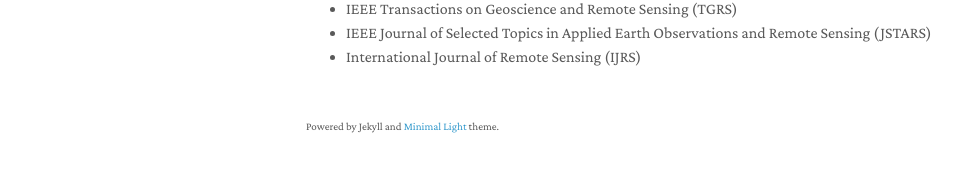
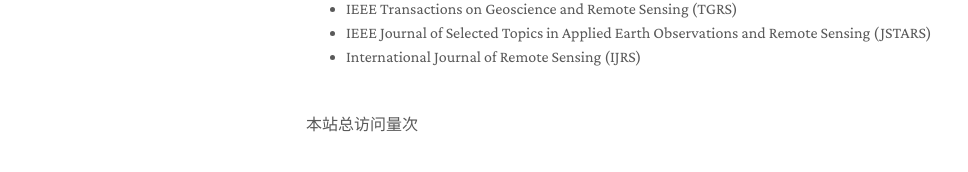
Before and after one commit to Margin1996/WHUlwb.github.io, a Jekyll site: the page built from index.md, in a window 1280 px wide and 900 px high, scrolled down 1272 px. Shown: the part 693-865 px from the top of the window, without its empty margins (164-1132 px from the left). Built offline with Jekyll 4.4.1, drawn with Linux system fonts in a browser that asks for light colours; nearby versions of some CDN libraries; comment, search, counter and statistics services are not loaded; a style sheet for code colours, icons or effects is not loaded; our own code applies the rules of GitHub Pages for plain Markdown files.

Commit message:
Update homepage.html

```diff
--- a/_layouts/homepage.html
+++ b/_layouts/homepage.html
@@ -100,13 +100,13 @@
       <br>
 
       {% if site.enable_footnote %}
-      <p><small>Powered by Jekyll and <a href="https://github.com/yaoyao-liu/minimal-light" target="_blank" rel="noopener">Minimal Light</a> theme.</small></p>
+      <script async src="//busuanzi.ibruce.info/busuanzi/2.3/busuanzi.pure.mini.js"></script>
+      <span id="busuanzi_container_site_pv">本站总访问量<span id="busuanzi_value_site_pv"></span>次</span>
       {% endif %}
 
       </section>
       <footer>
-      <script async src="//finicounter.eu.org/finicounter.js"></script>
-      <span id="finicount_views"></span>
+
       </footer>
     </div>
     <script src="{{ "/assets/js/scale.fix.js" | relative_url }}"></script>
```
